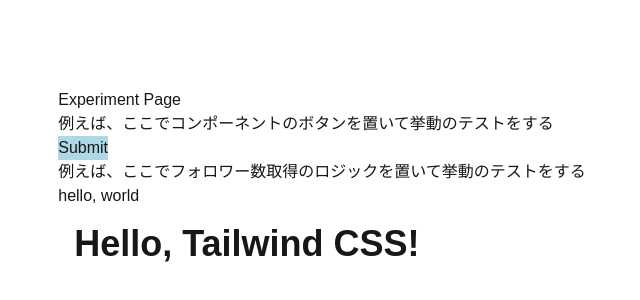
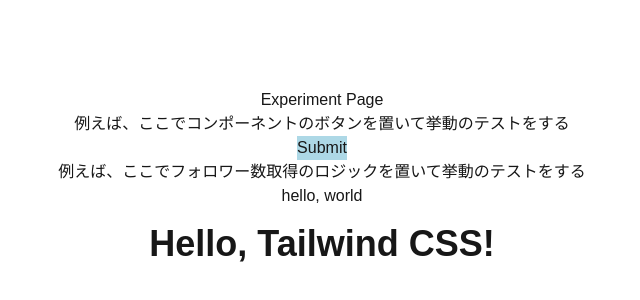
Before and after one commit to Kazuki0320/sns-scouter, a Next.js app: page /experiment in a window 1280 px wide. Shown: the part 216-516 px from the top of the page, without its empty margins (318-958 px from the left). Built offline with nearby package versions, Linux system fonts and the light colour scheme.

Commit message:
🔥 code clean

```diff
--- a/src/app/experiment/page.tsx
+++ b/src/app/experiment/page.tsx
@@ -5,7 +5,7 @@
   const buttonProps = createButtonProps('button', 'Submit', 'lightblue');
 
   return (
-    <div>
+    <>
       <h2>Experiment Page</h2>
       <h3>例えば、ここでコンポーネントのボタンを置いて挙動のテストをする</h3>
       <Button button={buttonProps} />
@@ -16,6 +16,6 @@
       <div className="mx-auto p-4">
         <h1 className="text-4xl font-bold">Hello, Tailwind CSS!</h1>
       </div>
-    </div>
+    </>
   );
 }
```
Also changed, not shown: src/app/layout.tsx (+0 -11 lines).
